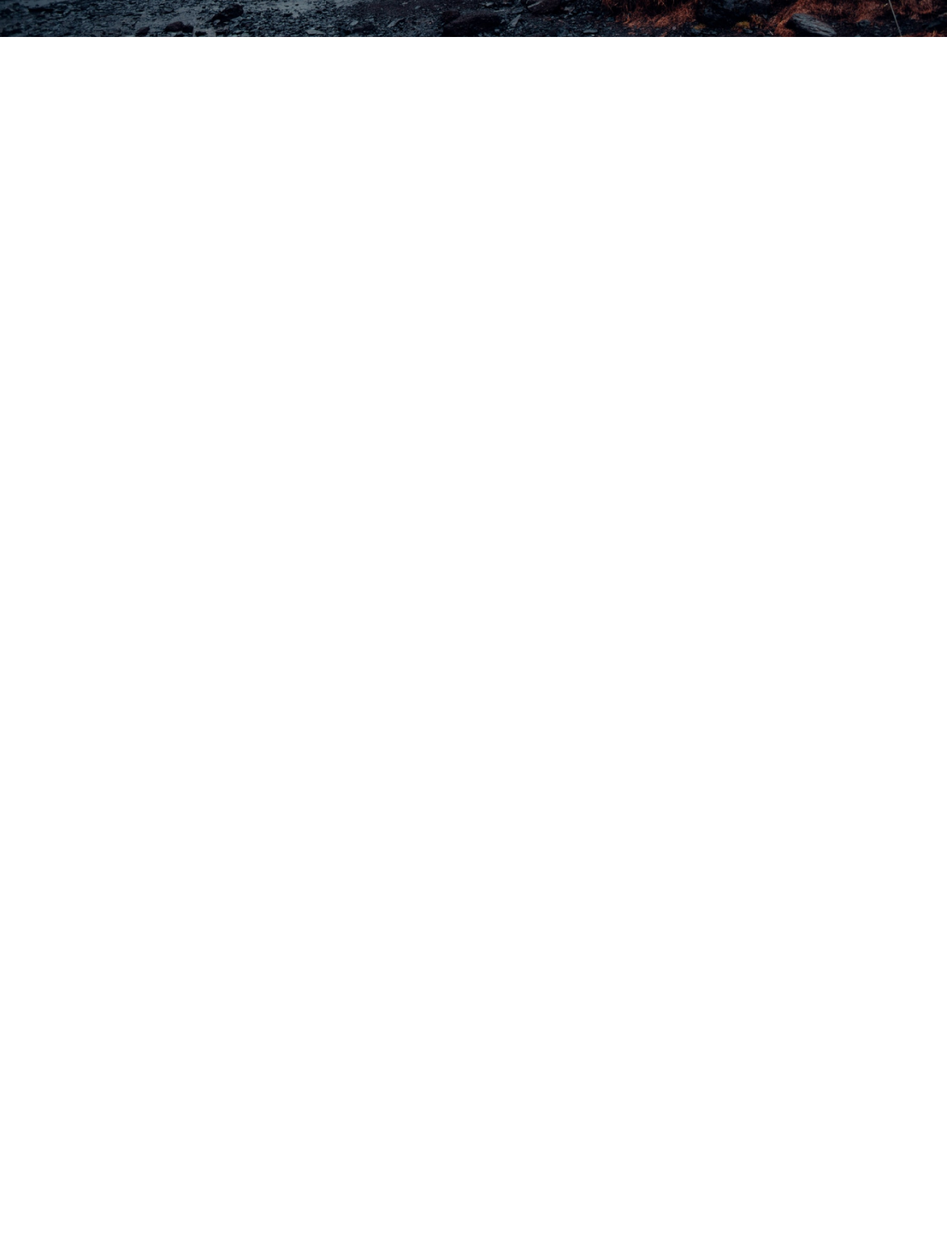
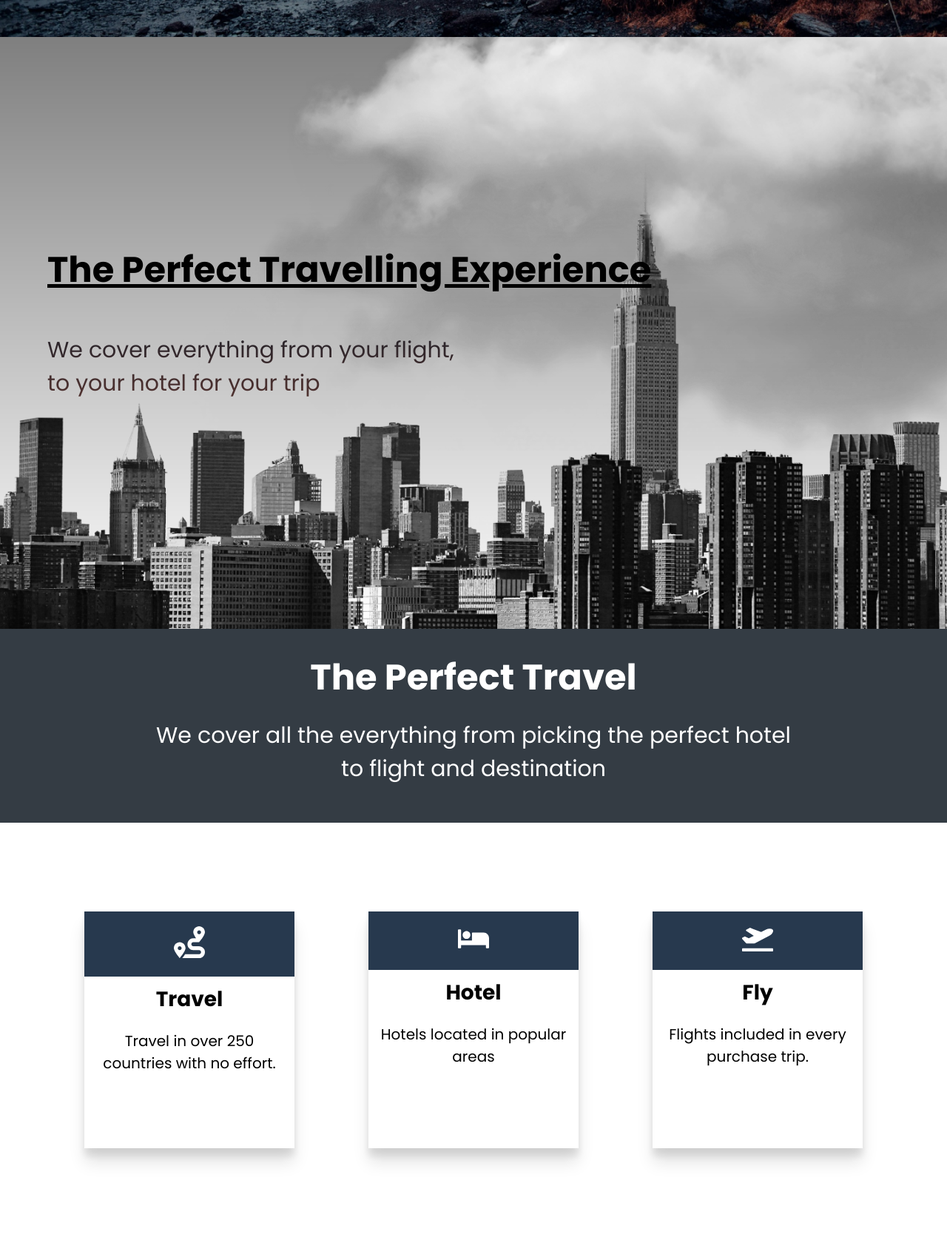
Before and after one commit to SamDTech/travell, a plain HTML site: page index.html in a window 1280 px wide. Shown: the part 750-2422 px from the top of the page at 74% size. Before the commit the page ends 800 px from the top, so only its background shows below. Drawn offline with Linux system fonts and the light colour scheme; a web font is replaced by a local one.

Commit message:
benefits section done

```diff
--- a/index.html
+++ b/index.html
@@ -38,5 +38,48 @@
       </h3>
       <button>Book Now</button>
     </section>
+    <section id="locations">
+      <header class="locations-head">
+        <h2>The Perfect Travelling Experience</h2>
+        <h3>
+          We cover everything from your flight, <br />
+          to your hotel for your trip
+        </h3>
+        <img src="/img/cloud.png" class="moving-cloud-1 cloud" />
+        <img src="/img/cloud.png" class="moving-cloud-2 cloud" />
+      </header>
+    </section>
+    <section class="benefits">
+      <header class="benefits-head">
+        <h2>The Perfect Travel</h2>
+        <h3>
+          We cover all the everything from picking the perfect hotel <br />
+          to flight and destination
+        </h3>
+      </header>
+      <div class="cards">
+        <div class="card">
+          <div class="card-icon">
+            <img src="/icons/route-solid.svg" alt="" />
+          </div>
+          <h4>Travel</h4>
+          <p>Travel in over 250 countries with no effort.</p>
+        </div>
+        <div class="card">
+          <div class="card-icon">
+            <img src="/icons/bed-solid.svg" alt="" />
+          </div>
+          <h4>Hotel</h4>
+          <p>Hotels located in popular areas</p>
+        </div>
+        <div class="card">
+          <div class="card-icon">
+            <img src="/icons/plane-departure-solid.svg" alt="" />
+          </div>
+          <h4>Fly</h4>
+          <p>Flights included in every purchase trip.</p>
+        </div>
+      </div>
+    </section>
   </body>
 </html>
--- a/style.css
+++ b/style.css
@@ -43,6 +43,10 @@ button {
   color: #fff;
   font-size: 1.8rem;
   cursor: pointer;
+  transition: background 0.5s ease-in-out;
+}
+button:hover {
+  background: #27394e;
 }
 
 a {
@@ -76,7 +80,7 @@ nav ul {
 
 #logo {
   flex: 2 1 40rem;
-  font-family: 'Pattaya', sans-serif;
+  font-family: "Pattaya", sans-serif;
   font-weight: 400;
 }
 
@@ -99,15 +103,135 @@ nav ul {
   padding: 5rem;
 }
 
+/* LOCATION SECTION */
+#locations {
+  min-height: 100vh;
+  background: linear-gradient(rgba(0, 0, 0, 0.5), transparent),
+    url("/img/new-york-page.png");
+  background-size: cover;
+  background-position: center;
+  background-repeat: no-repeat;
+  display: flex;
+  align-items: center;
+  position: relative;
+  overflow: hidden;
+}
+
+.locations-head {
+  width: 90%;
+  margin: auto;
+}
+
+.locations-head h2 {
+  padding: 1rem 0rem;
+  text-decoration: underline;
+  text-decoration-thickness: 0.5rem;
+}
+.locations-head h3 {
+  padding: 4rem 0rem;
+  background: linear-gradient(#131c27, #663b34);
+  background-clip: text;
+  -webkit-text-fill-color: transparent;
+}
+
+.cloud {
+  position: absolute;
+  top: 0%;
+  right: 0%;
+}
+.moving-cloud-1 {
+  animation: cloudAnimation 3s infinite alternate ease-in-out;
+}
+.moving-cloud-2 {
+  top: 20%;
+  z-index: -1;
+  opacity: 0.5;
+  animation: cloudAnimation 3.5s infinite alternate ease-in-out;
+}
+
+@keyframes cloudAnimation {
+  from {
+    transform: translate(10%, -10%);
+  }
+
+  to {
+    transform: translate(0%, 0%);
+  }
+}
+
+/* BENEFITS SECTION */
+.benefits-head {
+  background: #343c44;
+  padding: 3rem;
+  min-height: 30vh;
+  display: flex;
+  flex-direction: column;
+  align-items: center;
+  justify-content: center;
+  text-align: center;
+  color: white;
+}
+
+.benefits-head h3 {
+  padding: 2rem;
+}
+
+.cards {
+  display: flex;
+  width: 90%;
+  margin: auto;
+  min-height: 70vh;
+  align-items: center;
+  flex-wrap: wrap;
+}
+.card {
+  min-height: 40vh;
+  flex: 1 1 25rem;
+  margin: 2rem 5rem;
+  text-align: center;
+  box-shadow: 0 10px 10px rgba(0, 0, 0, 0.1), 0 20px 20px rgba(0, 0, 0, 0.1);
+}
+
+.card h4,
+.card p {
+  padding: 1rem;
+}
+
+.card-icon {
+  background: #27394e;
+}
+
+.cards img {
+  max-width: 15%;
+  margin: 2rem;
+}
+
+/* MEDIA QUERY */
 @media screen and (max-width: 932px) {
-  html{
+  html {
     font-size: 45%;
   }
   nav {
     text-align: center;
   }
 
-  #logo{
+  .cloud {
+    height: 40rem;
+    pointer-events: none;
+  }
+
+  #logo {
     padding: 1rem;
   }
+  .moving-cloud-1 {
+    z-index: -1;
+  }
+  .moving-cloud-2 {
+    z-index: -2;
+  }
+
+  .locations-head h3 {
+    background: #131c27;
+    -webkit-text-fill-color: white;
+  }
 }
```
